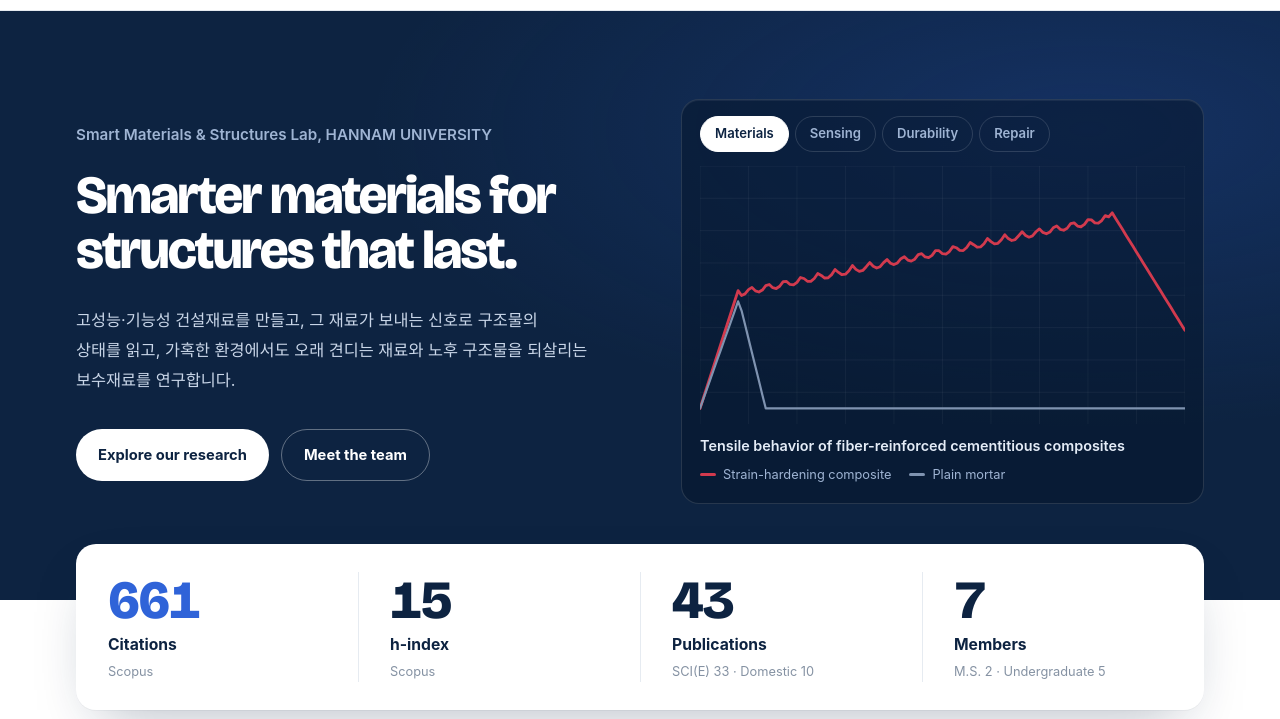
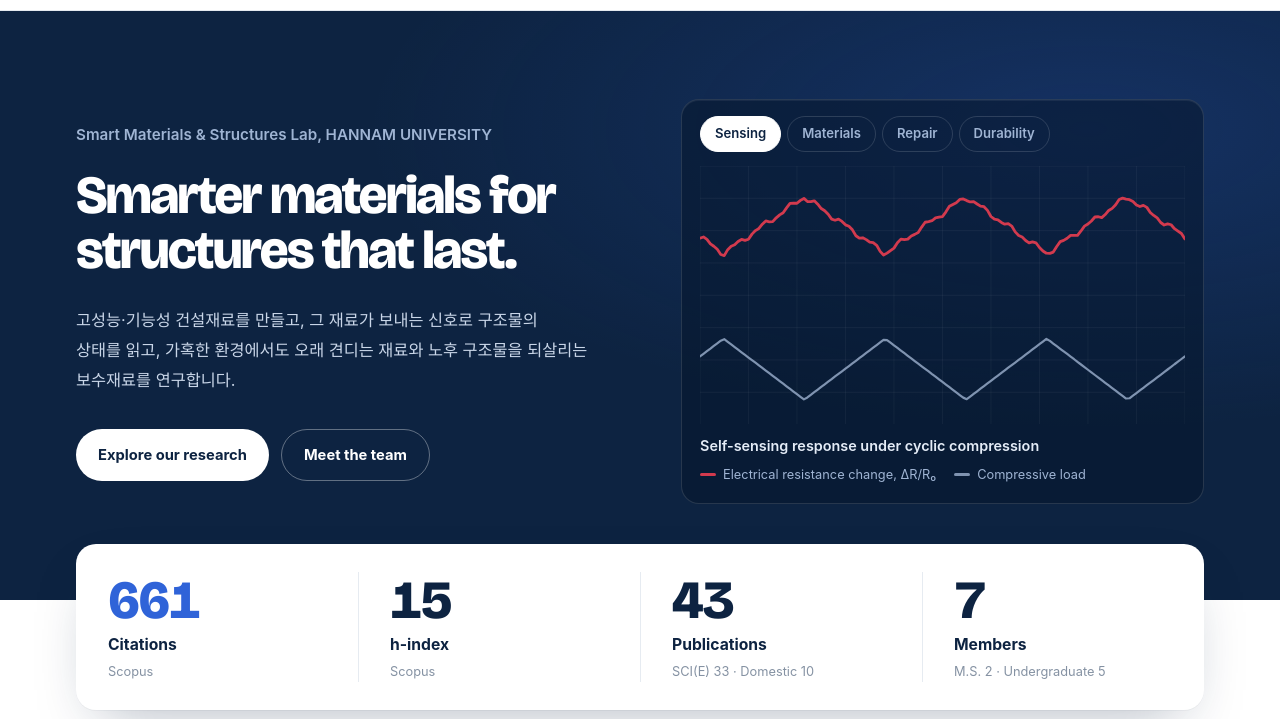
Before and after one commit to sms-laboratory/sms-laboratory.github.io, a plain HTML site: page index.html in a window 1280 px wide. Shown: the part 66-785 px from the top of the page. Drawn offline with nearby package versions, Linux system fonts and the light colour scheme.

Commit message:
Reorder hero graph tabs: Sensing, Materials, Repair, Durability
Co-Authored-By: Claude Opus 5.5 <noreply@anthropic.com>
Claude-Session: https://claude.ai/code/session_01KxWRM8uRCEetmZxq2TgqD5

```diff
--- a/index.html
+++ b/index.html
@@ -96,10 +96,10 @@
 
             <figure class="signal" aria-label="연구 분야별 대표 그래프">
                 <div class="signal-tabs" role="tablist" aria-label="연구 분야">
-                    <button type="button" role="tab" aria-selected="true" data-mode="0">Materials</button>
-                    <button type="button" role="tab" aria-selected="false" data-mode="1">Sensing</button>
-                    <button type="button" role="tab" aria-selected="false" data-mode="2">Durability</button>
-                    <button type="button" role="tab" aria-selected="false" data-mode="3">Repair</button>
+                    <button type="button" role="tab" aria-selected="true" data-mode="0">Sensing</button>
+                    <button type="button" role="tab" aria-selected="false" data-mode="1">Materials</button>
+                    <button type="button" role="tab" aria-selected="false" data-mode="2">Repair</button>
+                    <button type="button" role="tab" aria-selected="false" data-mode="3">Durability</button>
                 </div>
                 <svg class="signal-plot" viewBox="0 0 600 320" preserveAspectRatio="none" aria-hidden="true">
                     <g class="grid"></g>
@@ -310,6 +310,13 @@
     function tri(p) { var c = p % 1; return c < .5 ? c * 2 : 2 - c * 2; }
     // 각 모드: 0~1 범위 값을 돌려주는 두 곡선
     var modes = [
+        {   // 자기감지: 반복 압축 하중과 전기저항 변화율
+            title: 'Self-sensing response under cyclic compression',
+            a: 'Electrical resistance change, ΔR/R₀', b: 'Compressive load',
+            fa: function (u, t, k) { var p = u * 3 + t; return .97 - tri(p) * (.26 + k * .16) + Math.sin(p * 37) * .01 + Math.sin(p * 83) * .006; },
+            fb: function (u, t, k) { return .04 + tri(u * 3 + t) * (.28 + k * .16); },
+            moving: true
+        },
         {   // 고성능 섬유보강 시멘트 복합재료의 인장 거동
             title: 'Tensile behavior of fiber-reinforced cementitious composites',
             a: 'Strain-hardening composite', b: 'Plain mortar',
@@ -320,20 +327,6 @@
                 return Math.max(0, base - crack);
             },
             fb: function (u) { return u < .08 ? u / .08 * .5 : Math.max(0, .5 - (u - .08) * 9); },
-            moving: false
-        },
-        {   // 자기감지: 반복 압축 하중과 전기저항 변화율
-            title: 'Self-sensing response under cyclic compression',
-            a: 'Electrical resistance change, ΔR/R₀', b: 'Compressive load',
-            fa: function (u, t, k) { var p = u * 3 + t; return .97 - tri(p) * (.26 + k * .16) + Math.sin(p * 37) * .01 + Math.sin(p * 83) * .006; },
-            fb: function (u, t, k) { return .04 + tri(u * 3 + t) * (.28 + k * .16); },
-            moving: true
-        },
-        {   // 내구성: 깊이에 따른 염화물 농도
-            title: 'Chloride ingress with depth from the surface',
-            a: 'Slag-based binder', b: 'Ordinary Portland cement',
-            fa: function (u) { return .9 * Math.exp(-u * 7.5) + .03; },
-            fb: function (u) { return .9 * Math.exp(-u * 2.6) + .05; },
             moving: false
         },
         {   // 보수재료: PCM의 물-분체비(W/P)에 따른 부착성(적층 높이)과 충전성(충전 질량)
@@ -347,6 +340,13 @@
                 { u: .5, curve: 'fa', label: '18% · plastering', side: 'left' },
                 { u: 1,  curve: 'fb', label: '20% · injection', side: 'below' }
             ],
+            moving: false
+        },
+        {   // 내구성: 깊이에 따른 염화물 농도
+            title: 'Chloride ingress with depth from the surface',
+            a: 'Slag-based binder', b: 'Ordinary Portland cement',
+            fa: function (u) { return .9 * Math.exp(-u * 7.5) + .03; },
+            fb: function (u) { return .9 * Math.exp(-u * 2.6) + .05; },
             moving: false
         }
     ];
```
